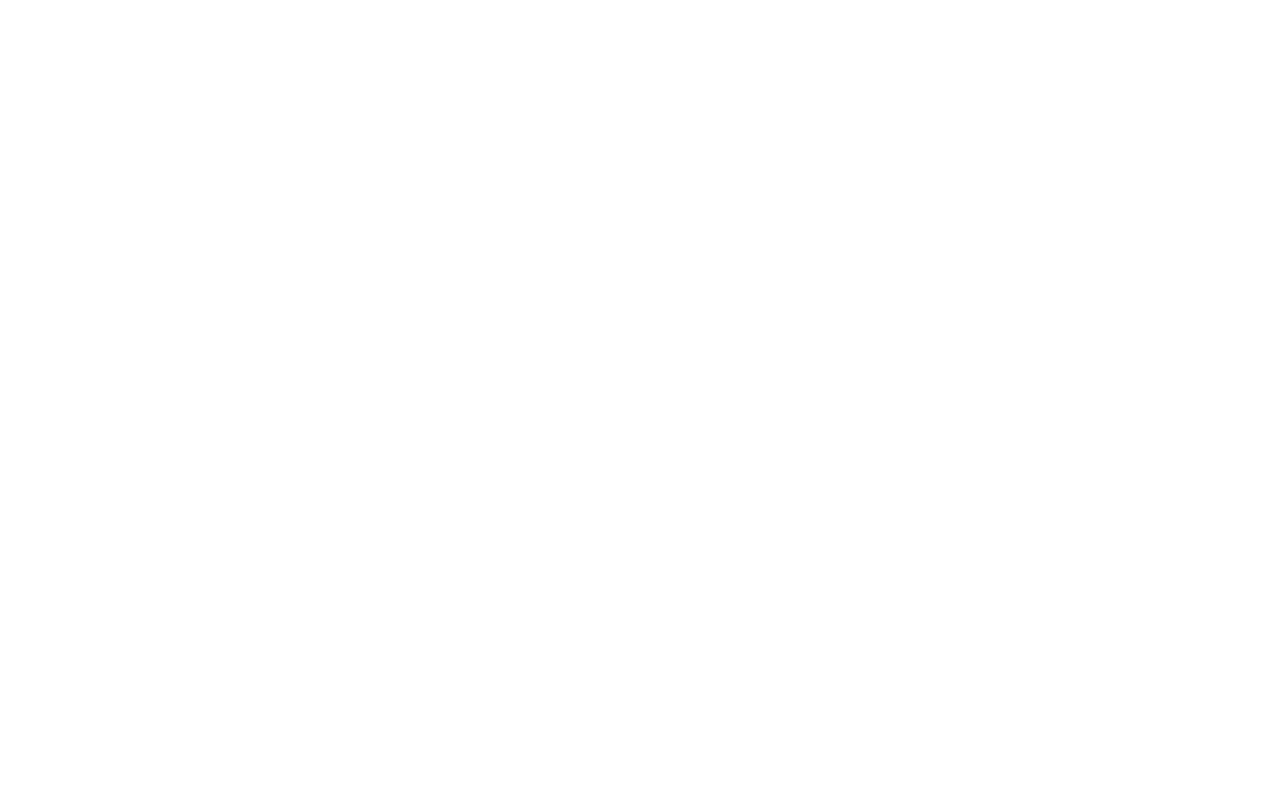
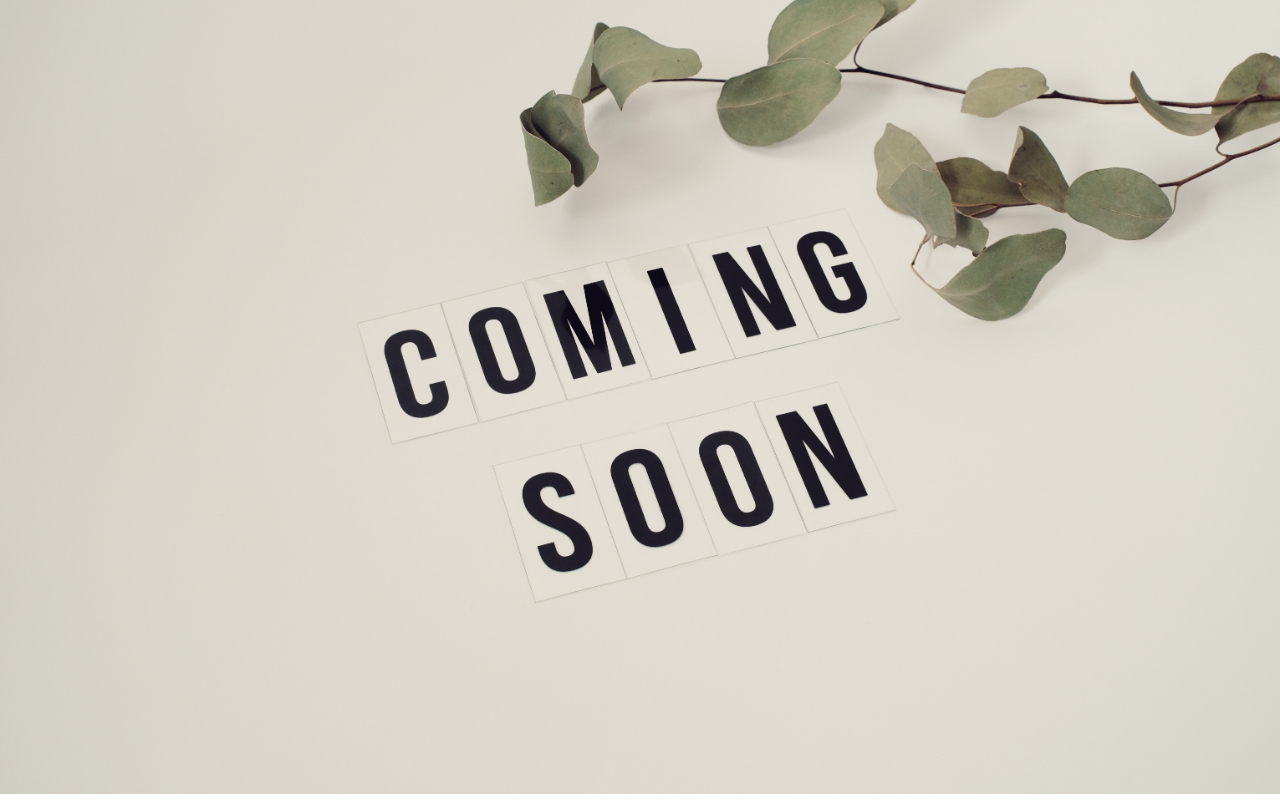
Before and after one commit to txellext/txellext.github.io, a React (Create React App) app: page / in a window 1280 px wide. Built offline with nearby package versions, Linux system fonts and the light colour scheme.

Commit message:
background image comingsoon

```diff
--- a/src/App.js
+++ b/src/App.js
@@ -1,14 +1,14 @@
 import './App.css';
-import { AboutMe } from './components/AboutMe';
+import ComingSoon from './components/ComingSoon';
 
 function App() {
   return (
-    <div className="App">
+    <div>
       <header>
         {/**Ejemplo Header*/}
       </header>
       {/**Body*/}
-      <AboutMe></AboutMe>
+      <ComingSoon></ComingSoon>
     </div>
   );
 }
--- /dev/null
+++ b/src/components/ComingSoon.jsx
@@ -0,0 +1,14 @@
+import React from 'react';
+import '../styles/comingSoon.css';
+//import comingsoon from '../img/coming-soon.jpg';
+
+
+export default function ComingSoon() {
+  return (
+    <div>
+        <div className='image-background'>
+            <p> " "</p>
+        </div>
+    </div>
+  )
+}
--- /dev/null
+++ b/src/styles/comingSoon.css
@@ -0,0 +1,7 @@
+.image-background {
+    background: url(../img/comingsoon.jpg);
+    background-repeat: no-repeat;
+    background-size: cover;
+    height: 106vh;
+    margin-top: -70px;
+}
```
Also changed, not shown: src/pages/home/HomePage.jsx (+3 -4 lines), src/img/comingsoon.jpg (added).
